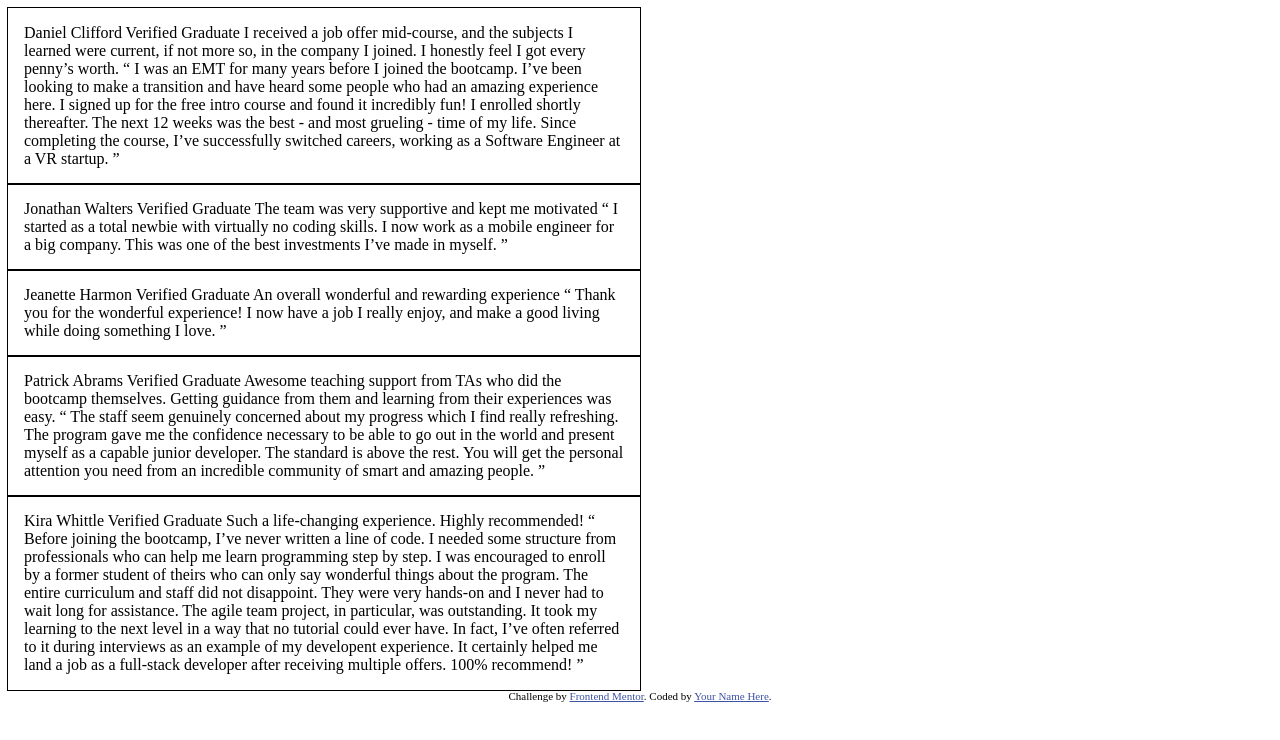
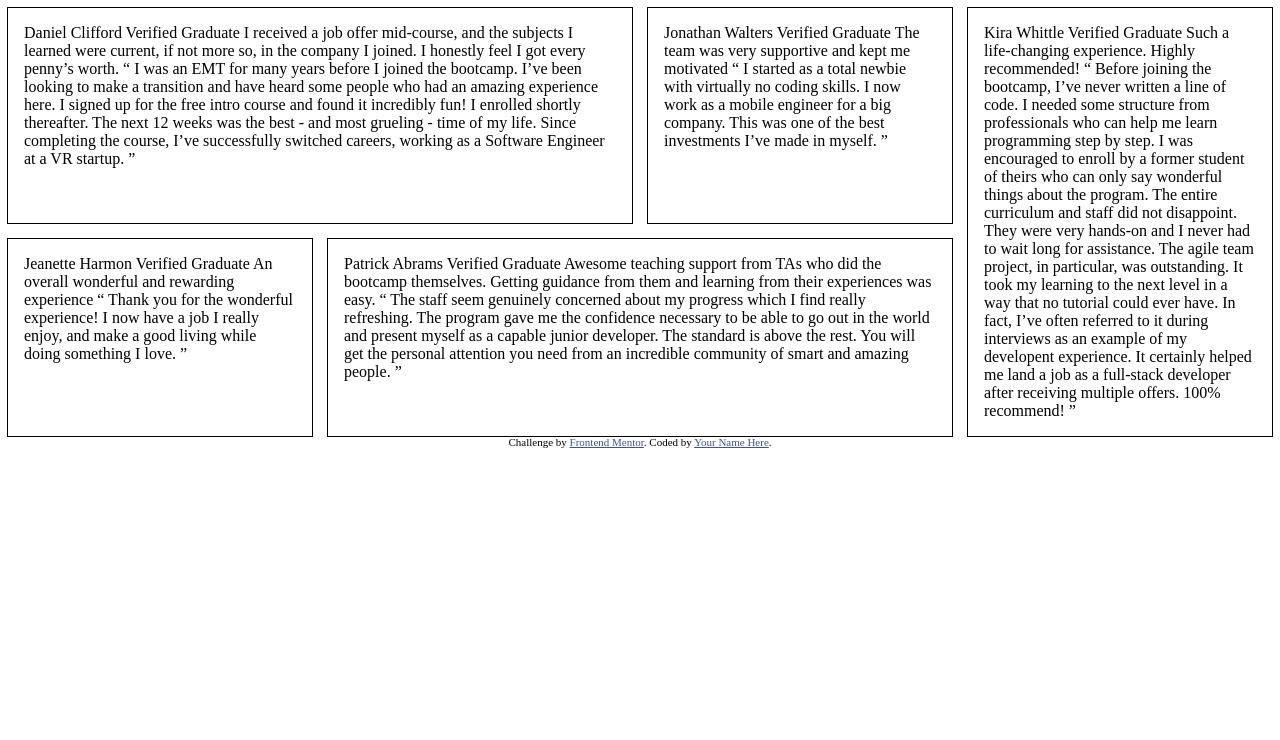
Before and after one commit to gdc-fcc/fem, a plain HTML site: page testimonials-grid/index.html in a window 1280 px wide. Drawn offline with Linux system fonts and the light colour scheme.

Commit message:
minimal grid

```diff
--- a/testimonials-grid/index.html
+++ b/testimonials-grid/index.html
@@ -69,7 +69,7 @@
   experience. It certainly helped me land a job as a full-stack developer after receiving multiple offers.
   100% recommend! ”
   </article>
-  <main>
+  </main>
   <footer>
   <div class="attribution">
     Challenge by <a href="https://www.frontendmentor.io?ref=challenge" target="_blank">Frontend Mentor</a>.
--- a/testimonials-grid/styles.css
+++ b/testimonials-grid/styles.css
@@ -19,3 +19,38 @@ article {
   --dark-blue: hsl(219, 29%, 14%);
   --black: hsl(0, 0%, 7%);
 }
+
+article:nth-of-type(1) {
+  grid-area: Da;
+}
+
+article:nth-of-type(2) {
+  grid-area: Jo;
+}
+
+article:nth-of-type(3) {
+  grid-area: Ja;
+}
+
+article:nth-of-type(4) {
+  grid-area: Pa;
+}
+
+article:nth-of-type(5) {
+  grid-area: Ki;
+}
+
+main {
+  display: grid;
+  gap: 1em;
+  grid-template-areas: "Da" "Jo" "Ja" "Pa" "Ki"
+}
+
+@media (min-width: 1100px) {
+  main {
+    grid-template-columns: 1fr 1fr 1fr 1fr;
+    grid-template-areas:
+      "Da Da Jo Ki"
+      "Ja Pa Pa Ki"
+  }
+}
```
